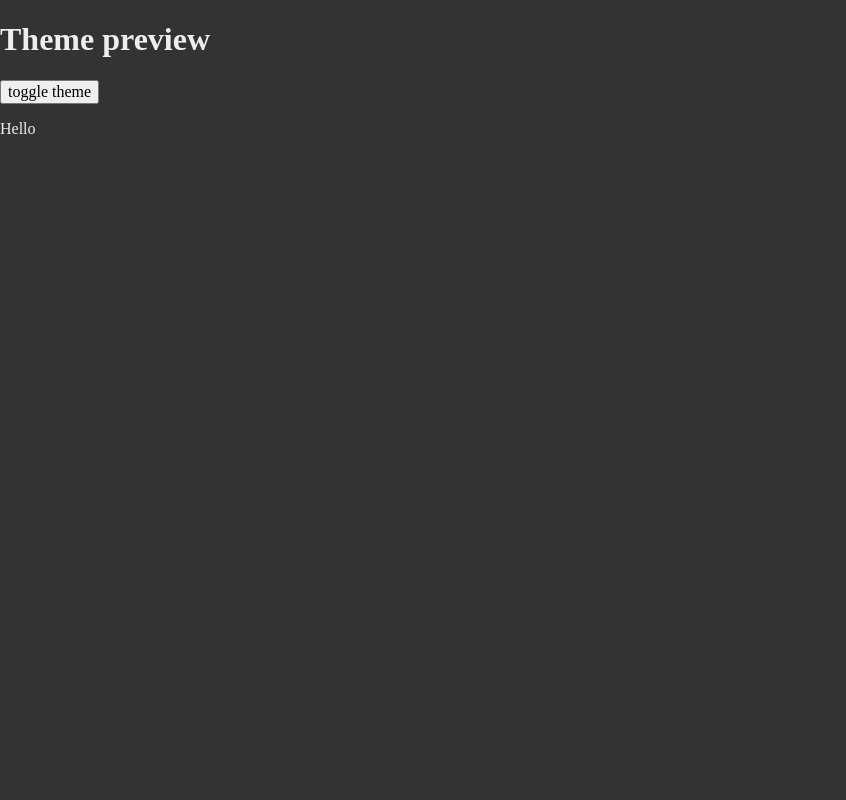
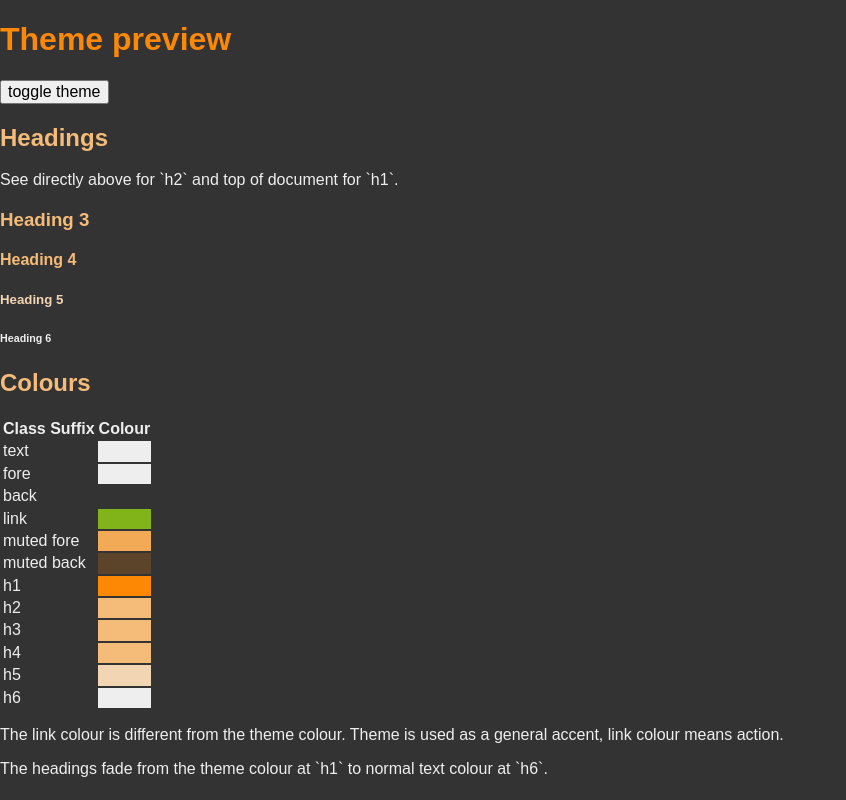
Before and after one commit to t3hmun/t3h-theme, a website: page preview/index.html in a window 1280 px wide. Shown: the whole page, without its empty margins (0-846 px from the left). Drawn offline with nearby package versions, Linux system fonts and the light colour scheme; files that its build step writes are made by us from their sources.

Commit message:
basic colours and headers

```diff
--- a/preview/index.html
+++ b/preview/index.html
@@ -13,21 +13,94 @@
       <div>
         <button id="theme-toggle">toggle theme</button>
       </div>
-      <p>Hello</p>
+      <section>
+        <h2>Headings</h2>
+        <p>See directly above for `h2` and top of document for `h1`.</p>
+        <h3>Heading 3</h3>
+        <h4>Heading 4</h4>
+        <h5>Heading 5</h5>
+        <h6>Heading 6</h6>
+      </section>
+      <section>
+        <h2>Colours</h2>
+        <table>
+          <thead>
+            <tr>
+              <th>Class Suffix</th>
+              <th>Colour</th>
+            </tr>
+          </thead>
+          <tbody>
+            <tr>
+              <td>text</td>
+              <td class="bg-text">&nbsp;</td>
+            </tr>
+            <tr>
+              <td>fore</td>
+              <td class="bg-fore">&nbsp;</td>
+            </tr>
+            <tr>
+              <td>back</td>
+              <td class="bg-back">&nbsp;</td>
+            </tr>
+            <tr>
+              <td>link</td>
+              <td class="bg-link">&nbsp;</td>
+            </tr>
+            <tr>
+              <td>muted fore</td>
+              <td class="bg-muted-fore">&nbsp;</td>
+            </tr>
+            <tr>
+              <td>muted back</td>
+              <td class="bg-muted-back">&nbsp;</td>
+            </tr>
+            <tr>
+              <td>h1</td>
+              <td class="bg-h1">&nbsp;</td>
+            </tr>
+            <tr>
+              <td>h2</td>
+              <td class="bg-h2">&nbsp;</td>
+            </tr>
+            <tr>
+              <td>h3</td>
+              <td class="bg-h3">&nbsp;</td>
+            </tr>
+            <tr>
+              <td>h4</td>
+              <td class="bg-h4">&nbsp;</td>
+            </tr>
+            <tr>
+              <td>h5</td>
+              <td class="bg-h5">&nbsp;</td>
+            </tr>
+            <tr>
+              <td>h6</td>
+              <td class="bg-h6">&nbsp;</td>
+            </tr>
+          </tbody>
+        </table>
+        <p>
+          The link colour is different from the theme colour. Theme is used as a
+          general accent, link colour means action.
+        </p>
+        <p>
+          The headings fade from the theme colour at `h1` to normal text colour
+          at `h6`.
+        </p>
+      </section>
     </main>
   </body>
   <script>
-    let dark = true;
+    // Script to toggle light dark theme by changing the stylesheet.
     const button = document.getElementById("theme-toggle");
-    const cssLink = document.getElementById("css-link");
+    const mainCssEle = document.getElementById("css-link");
     button.onclick = () => {
-      if (dark) {
-        cssLink.setAttribute("href", "gen/light.css");
-        dark = false;
-      } else {
-        cssLink.setAttribute("href", "gen/dark.css");
-        dark = true;
-      }
+      let cssUrl = mainCssEle.getAttribute("href");
+      if (cssUrl.endsWith("dark.css")) cssUrl = cssUrl.replace("dark", "light");
+      else cssUrl = cssUrl.replace("light", "dark");
+      mainCssEle.setAttribute("href", cssUrl);
     };
   </script>
 </html>
--- a/src/themes/dark.scss
+++ b/src/themes/dark.scss
@@ -1,9 +1,80 @@
+@use "sass:color";
 @use "../normalize";
+
+$base-size: 1rem;
 
 $back-colour: #333 !default;
 $fore-colour: #eee !default;
+$text-colour: $fore-colour;
+$theme-colour: #fc8803;
+$muted-colour: #b15f02;
+$link-colour: #80b418;
+
+$link-hover-colour: $theme-colour;
+
+$muted-back-colour: (color.mix($theme-colour, $back-colour, 20%));
+$muted-fore-colour: color.scale(
+  color.mix($theme-colour, $text-colour, 50%),
+  $lightness: -10%
+);
+
+$h1-colour: $theme-colour;
+$h2-colour: color.mix($text-colour, $theme-colour, 50%);
+$h3-colour: color.mix($text-colour, $theme-colour, 50%);
+$h4-colour: color.mix($text-colour, $theme-colour, 50%);
+$h5-colour: color.mix($text-colour, $theme-colour, 75%);
+$h6-colour: color.mix($text-colour, $theme-colour, 100%);
+
+$main-font: sans-serif;
+$mono-font: monospace;
 
 :root {
   color: $fore-colour;
   background-color: $back-colour;
+  size: $base-size;
+  font-family: $main-font;
 }
+
+$colours: (
+  "text": $text-colour,
+  "fore": $fore-colour,
+  "back": $back-colour,
+  "muted": $muted-colour,
+  "link": $link-colour,
+  "muted-fore": $muted-fore-colour,
+  "muted-back": $muted-back-colour,
+  "h1": $h1-colour,
+  "h2": $h2-colour,
+  "h3": $h3-colour,
+  "h4": $h4-colour,
+  "h5": $h5-colour,
+  "h6": $h6-colour,
+);
+
+@each $name, $colour in $colours {
+  .bg-#{$name} {
+    background-color: $colour;
+  }
+  .fg-#{$name} {
+    color: $colour;
+  }
+}
+
+h1 {
+  color: $h1-colour;
+}
+h2 {
+  color: $h3-colour;
+}
+h3 {
+  color: $h3-colour;
+}
+h4 {
+  color: $h4-colour;
+}
+h5 {
+  color: $h5-colour;
+}
+h6 {
+  color: $h6-colour;
+}
```
